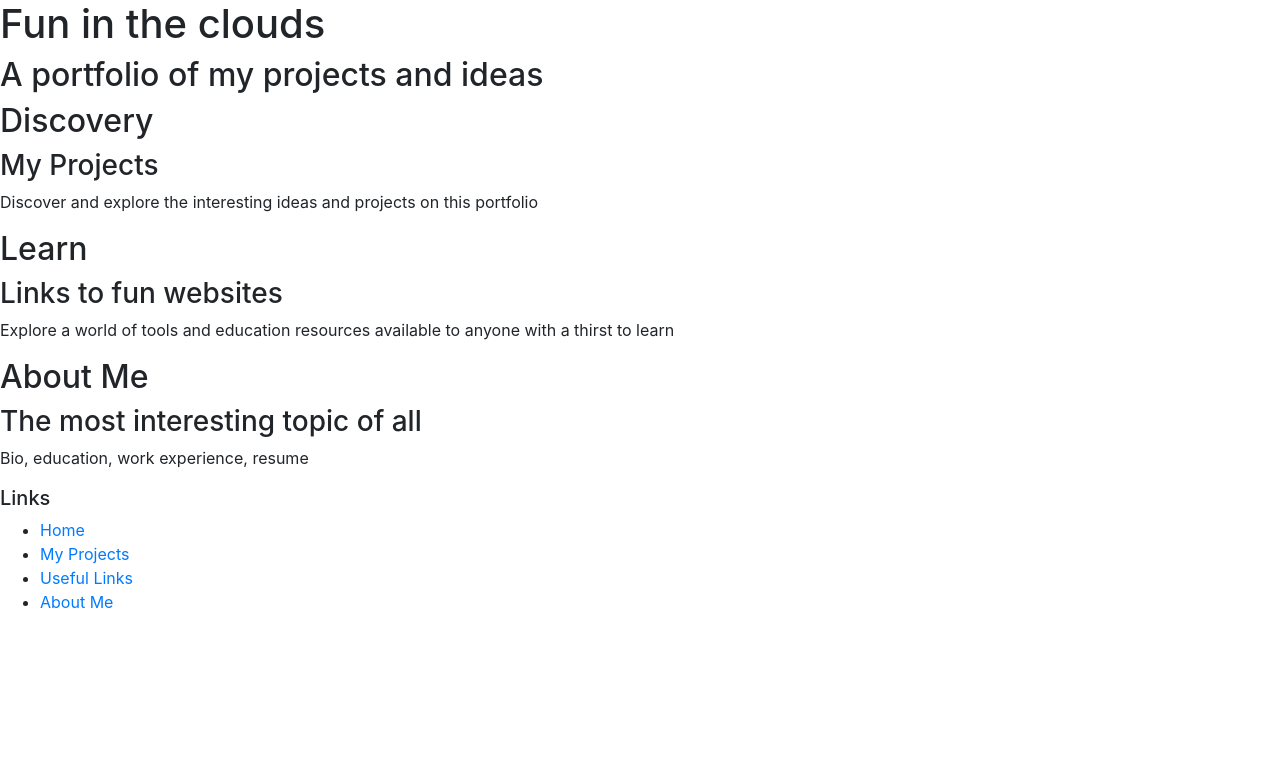
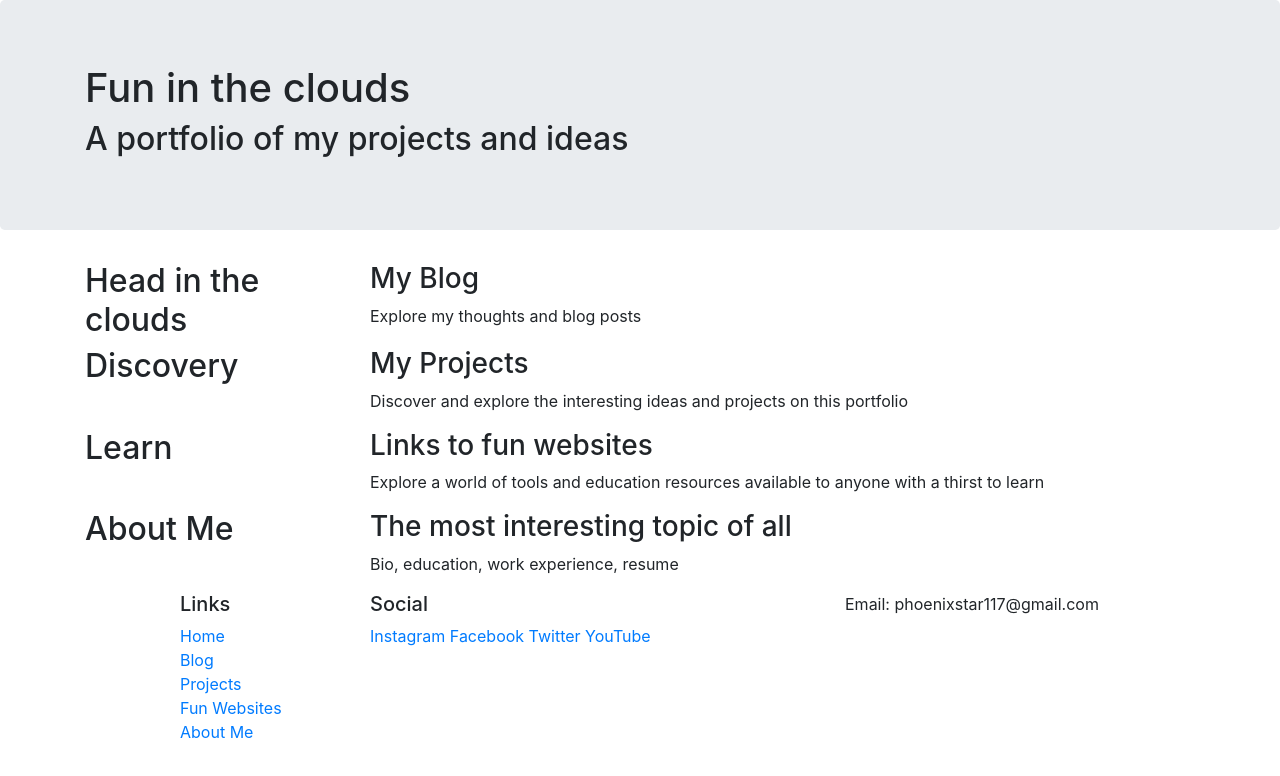
Before and after one commit to RoguePhoenix117/myportfolio, a website: page index.html in a window 1280 px wide. Drawn offline with nearby package versions, Linux system fonts and the light colour scheme.

Commit message:
bootstrap grid

```diff
--- a/index.html
+++ b/index.html
@@ -15,44 +15,92 @@
     <title>Matthew's Portfolio Showcase</title>
 
 </head>
+
 <body>
-    <header>
-        <div>
+    <!--The title at the top of the page-->
+    <header class="jumbotron">
+        <div class="container">
+            <div class="row">
+                <div class="col">
                     <h1>Fun in the clouds</h1>
                     <h2>A portfolio of my projects and ideas</h2>
                 </div>
+            </div>
+        </div>
     </header>
 
-    <div>
+    <!--The body of the main page-->
+
+    <div class="container">
+        <div class="row">
+            <div class="col-sm-4 col-md-3">
+                <h2>Head in the clouds</h2>
+            </div>
+            <div class="col">
+                <h3>My Blog</h3>
+                <p>Explore my thoughts and blog posts</p>
+            </div>
+        </div>
+
+        <div class="row">
+            <div class="col-sm-4 col-md-3">
                 <h2>Discovery</h2>
+            </div>
+            <div class="col">
                 <h3>My Projects</h3>
                 <p>Discover and explore the interesting ideas and projects on this portfolio</p>
             </div>
+        </div>
 
-    <div>
+        <div class="row">
+            <div class="col-sm-4 col-md-3">
                 <h2>Learn</h2>
+            </div>
+            <div class="col">
                 <h3>Links to fun websites</h3>
                 <p>Explore a world of tools and education resources available to anyone with a thirst to learn</p>
             </div>
+        </div>
 
-    <div>
+        <div class="row">
+            <div class="col-sm-4 col-md-3">
                 <h2>About Me</h2>
+            </div>
+            <div class="col">
                 <h3>The most interesting topic of all</h3>
                 <p>Bio, education, work experience, resume</p>
+            </div>
+        </div>
     </div>
 
 
     <footer>
-        <div>
+        <div class="container">
+            <div class="row">
+                <div class="col-4 col-sm-2 offset-1">
                     <h5>Links</h5>
-            <ul>
+                    <ul class="list-unstyled">
                         <li><a href="#">Home</a></li>
-                <li><a href="#">My Projects</a></li>
-                <li><a href="#">Useful Links</a></li>
+                        <li><a href="#">Blog</a></li>
+                        <li><a href="#">Projects</a></li>
+                        <li><a href="#">Fun Websites</a></li>
                         <li><a href="#">About Me</a></li>
                     </ul>
                 </div>
+                <div class="col-6 col-sm-5">
+                    <h5>Social</h5>
+                    <a href="http://instagram.com/">Instagram</a>
+                    <a href="http://facebook.com/">Facebook</a>
+                    <a href="http://twitter.com/">Twitter</a>
+                    <a href="http://youtube.com/">YouTube</a>
+                </div>
+                <div class="col-sm-4">
+                    Email: phoenixstar117@gmail.com
+                </div>
+           </div>
+        </div>
     </footer>
+
     <!-- jQuery must come first, then Popper.js, then the Bootstrap JavaScript plugins.-->
     <script src="node_modules/jquery/dist/jquery.slim.min.js"></script>
     <script src="node_modules/popper.js/dist/umd/popper.min.js"></script>
```
Lines whose indentation alone changed are shown as unchanged.
